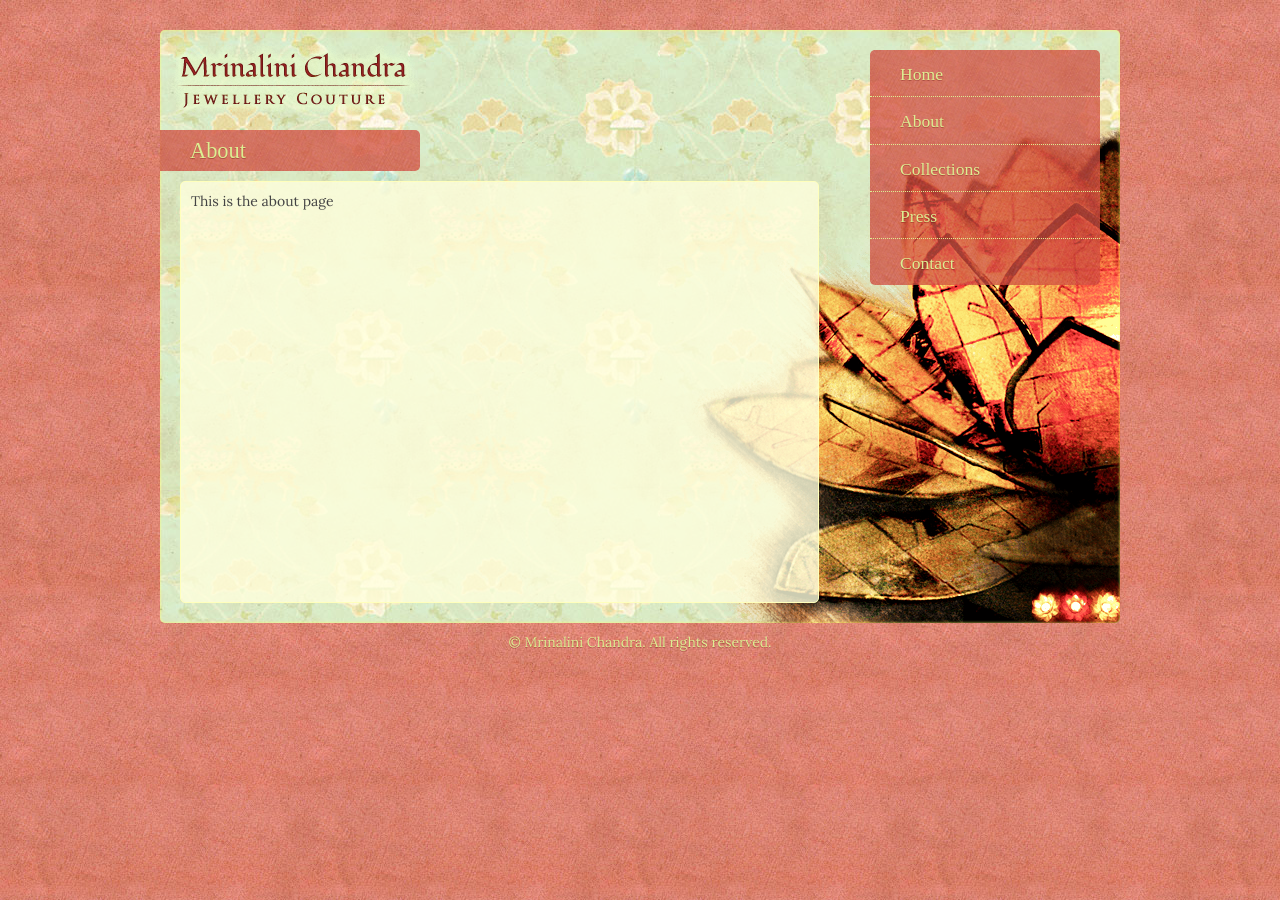
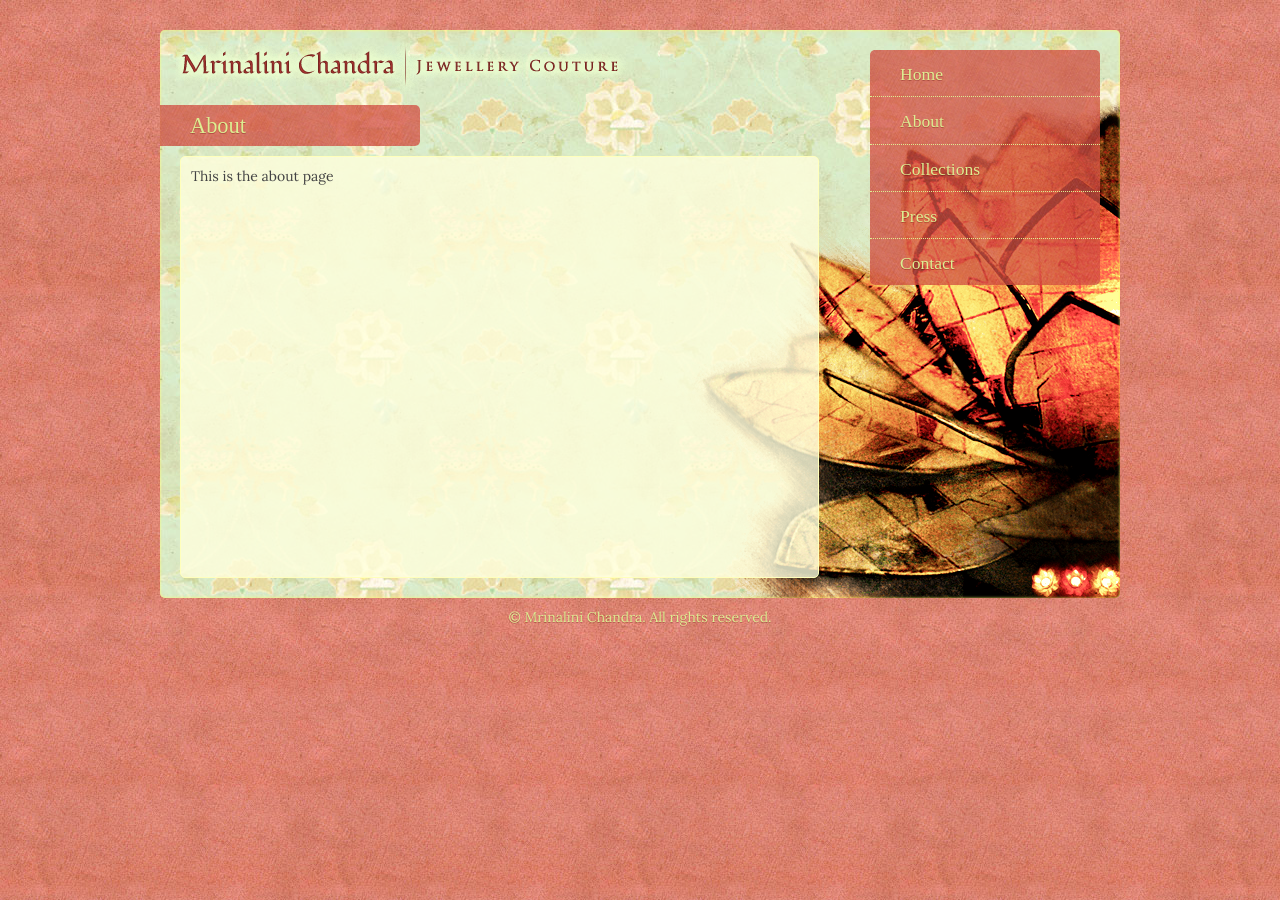
Before and after one commit to mrinalini/mrinalini.github.com, a Jekyll site: the page built from about.html, in a window 1280 px wide. Built offline with Jekyll 4.4.1, drawn with Linux system fonts in a browser that asks for light colours; some web fonts are replaced.

Commit message:
Improved logo.

```diff
--- a/css/main.css
+++ b/css/main.css
@@ -114,7 +114,7 @@ body {
 }
 
 .other-heading {
-  height: 100px;
+  height: 75px;
   text-align: left;
   background: url('../img/name2.png') no-repeat center left;
 }
```
Also changed, not shown: img/name2.png.
